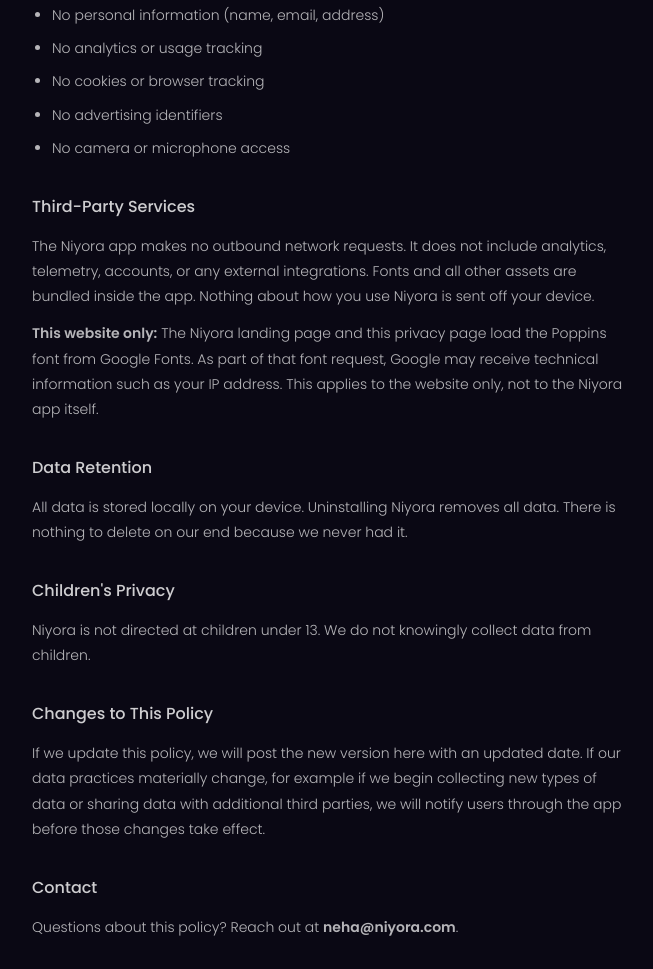
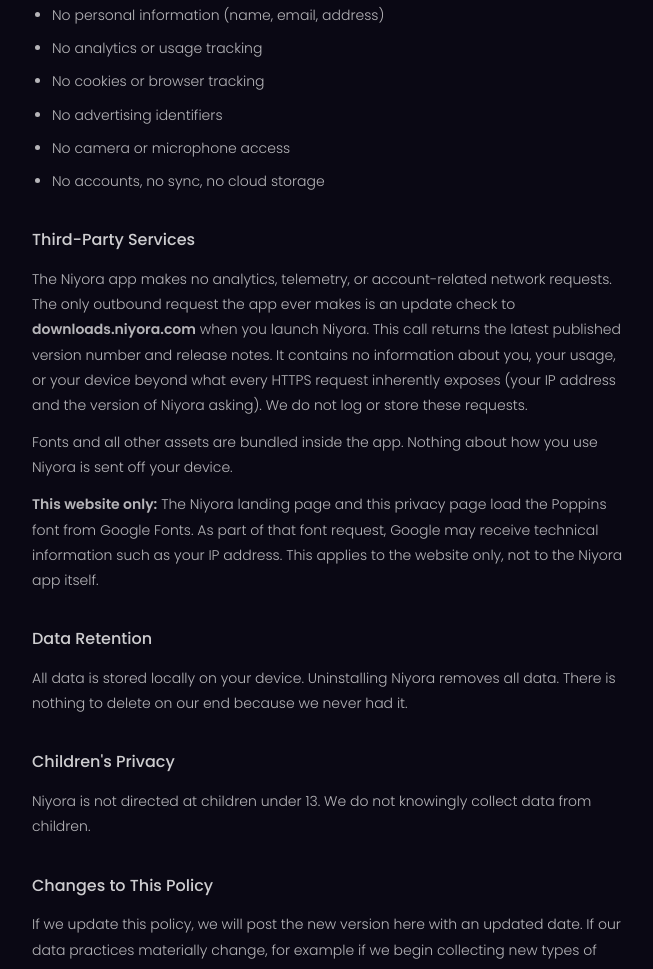
Before and after one commit to neha-prasad-ux/niyora-web, an Astro site: page /privacy in a window 1280 px wide. Shown: the part 768-1737 px from the top of the page, without its empty margins (312-965 px from the left). Built offline with nearby package versions, Linux system fonts and the light colour scheme; Astro itself is replaced by a stand-in of ours; no server answers.

Commit message:
docs: disclose update-check network call in privacy policy

```diff
--- a/src/pages/privacy/index.astro
+++ b/src/pages/privacy/index.astro
@@ -28,10 +28,12 @@
       <li>No cookies or browser tracking</li>
       <li>No advertising identifiers</li>
       <li>No camera or microphone access</li>
+      <li>No accounts, no sync, no cloud storage</li>
     </ul>
 
     <h2>Third-Party Services</h2>
-    <p>The Niyora app makes no outbound network requests. It does not include analytics, telemetry, accounts, or any external integrations. Fonts and all other assets are bundled inside the app. Nothing about how you use Niyora is sent off your device.</p>
+    <p>The Niyora app makes no analytics, telemetry, or account-related network requests. The only outbound request the app ever makes is an update check to <strong>downloads.niyora.com</strong> when you launch Niyora. This call returns the latest published version number and release notes. It contains no information about you, your usage, or your device beyond what every HTTPS request inherently exposes (your IP address and the version of Niyora asking). We do not log or store these requests.</p>
+    <p>Fonts and all other assets are bundled inside the app. Nothing about how you use Niyora is sent off your device.</p>
     <p><strong>This website only:</strong> The Niyora landing page and this privacy page load the Poppins font from Google Fonts. As part of that font request, Google may receive technical information such as your IP address. This applies to the website only, not to the Niyora app itself.</p>
 
     <h2>Data Retention</h2>
```
